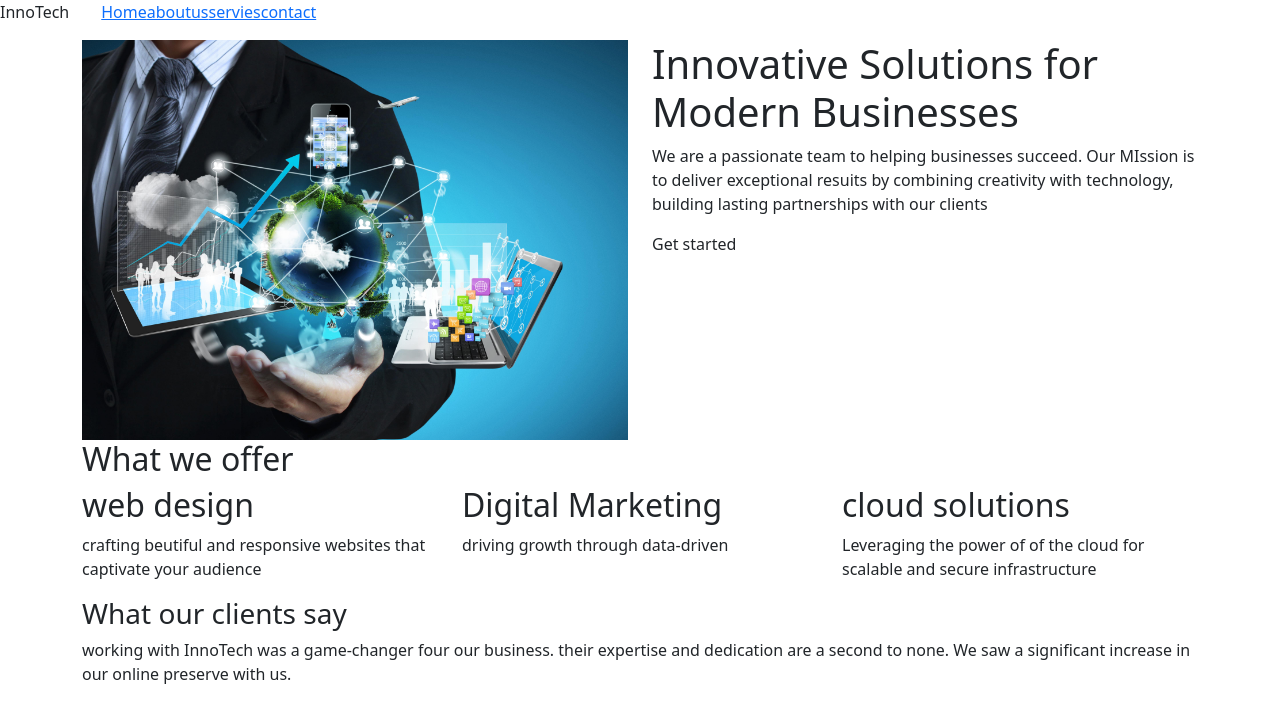
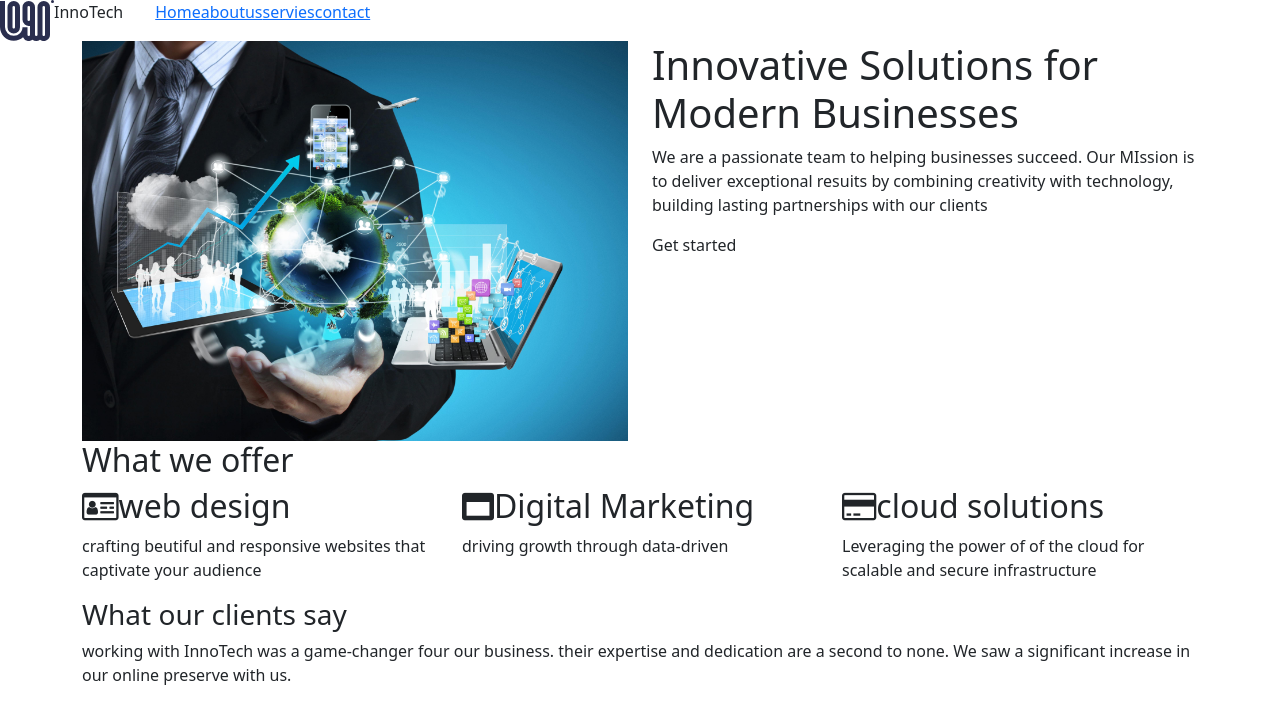
Before and after one commit to kyarikundaevalyne/TEST-EXERCISE-02, a plain HTML site: page index.html in a window 1280 px wide. Drawn offline with nearby package versions, Linux system fonts and the light colour scheme.

Commit message:
Add files via upload

```diff
--- a/index.html
+++ b/index.html
@@ -4,6 +4,7 @@
     <meta charset="UTF-8">
     <meta name="viewport" content="width=device-width, initial-scale=1.0">
     <title>InnoTech</title>
+    <link rel="stylesheet" href="https://cdnjs.cloudflare.com/ajax/libs/font-awesome/4.7.0/css/font-awesome.min.css">
 
 
 
@@ -12,7 +13,7 @@
 <body>
 
 
-    <nav class="nav
+    <nav class="nav"
   <div>
     <img src="./logoipsum-329.svg" alt="">
     <p>InnoTech</p>
```
